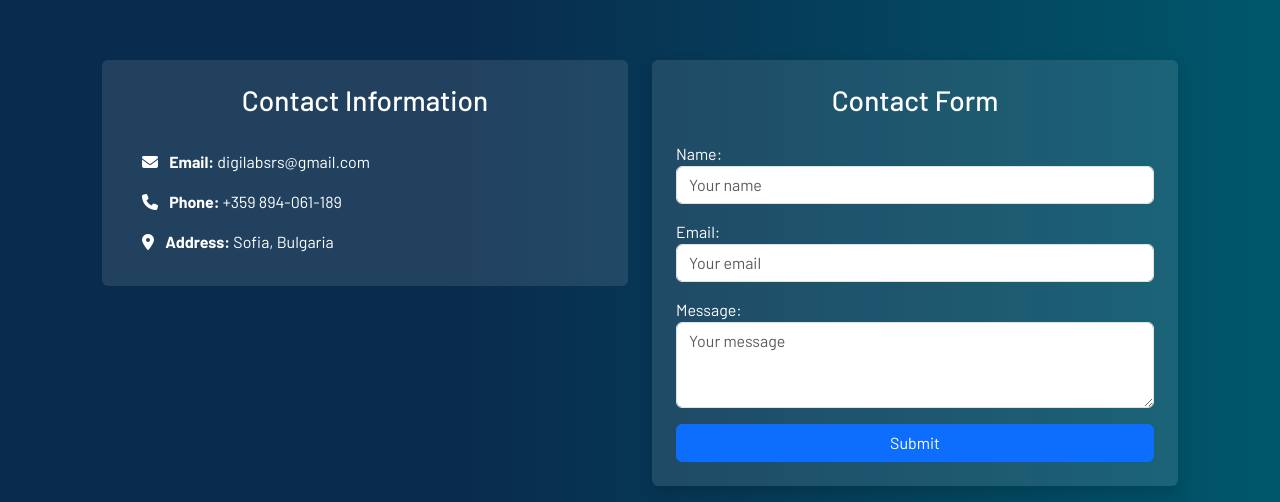
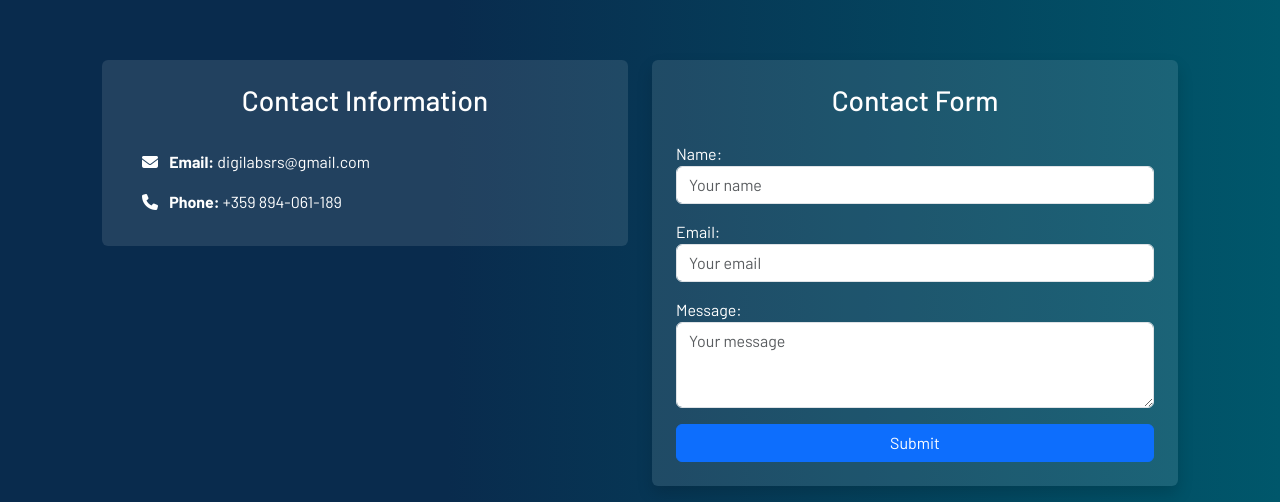
Before and after one commit to torbalansky/phosphoecoli, a Django app: page /contact/ in a window 1280 px wide. Shown: the part 70-572 px from the top of the page. Run offline with Django 5.2, Linux system fonts and the light colour scheme; some libraries are stand-ins or nearby versions.

Commit message:
Update contact.

```diff
--- a/bacphosapp/templates/contact.html
+++ b/bacphosapp/templates/contact.html
@@ -27,7 +27,6 @@
                 <ul class="list-group list-group-flush">
                     <li class="list-group-item bg-transparent border-0"><i class="fas fa-envelope me-2"></i> <strong>Email:</strong> digilabsrs@gmail.com</li>
                     <li class="list-group-item bg-transparent border-0"><i class="fas fa-phone me-2"></i> <strong>Phone:</strong> +359 894-061-189</li>
-                    <li class="list-group-item bg-transparent border-0"><i class="fas fa-map-marker-alt me-2"></i> <strong>Address:</strong> Sofia, Bulgaria</li>
                 </ul>
             </div>
         </div>
```
